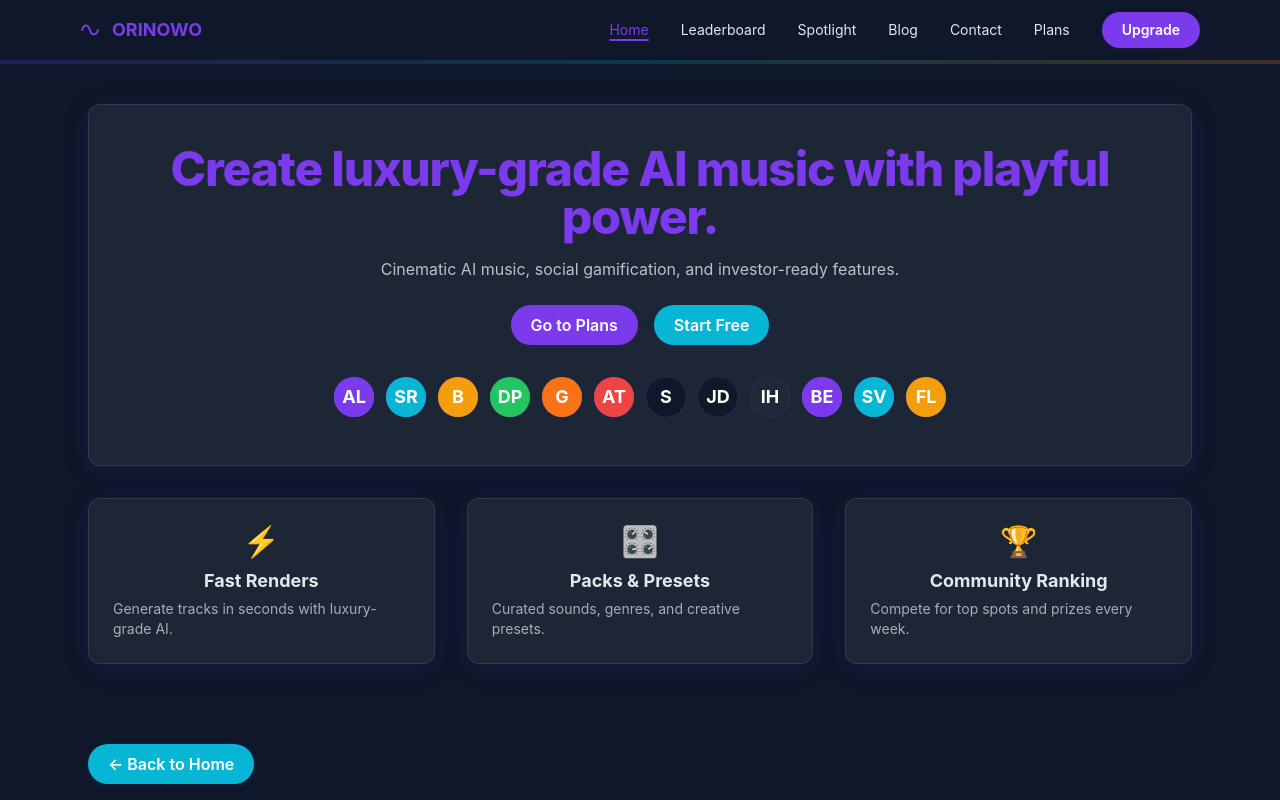
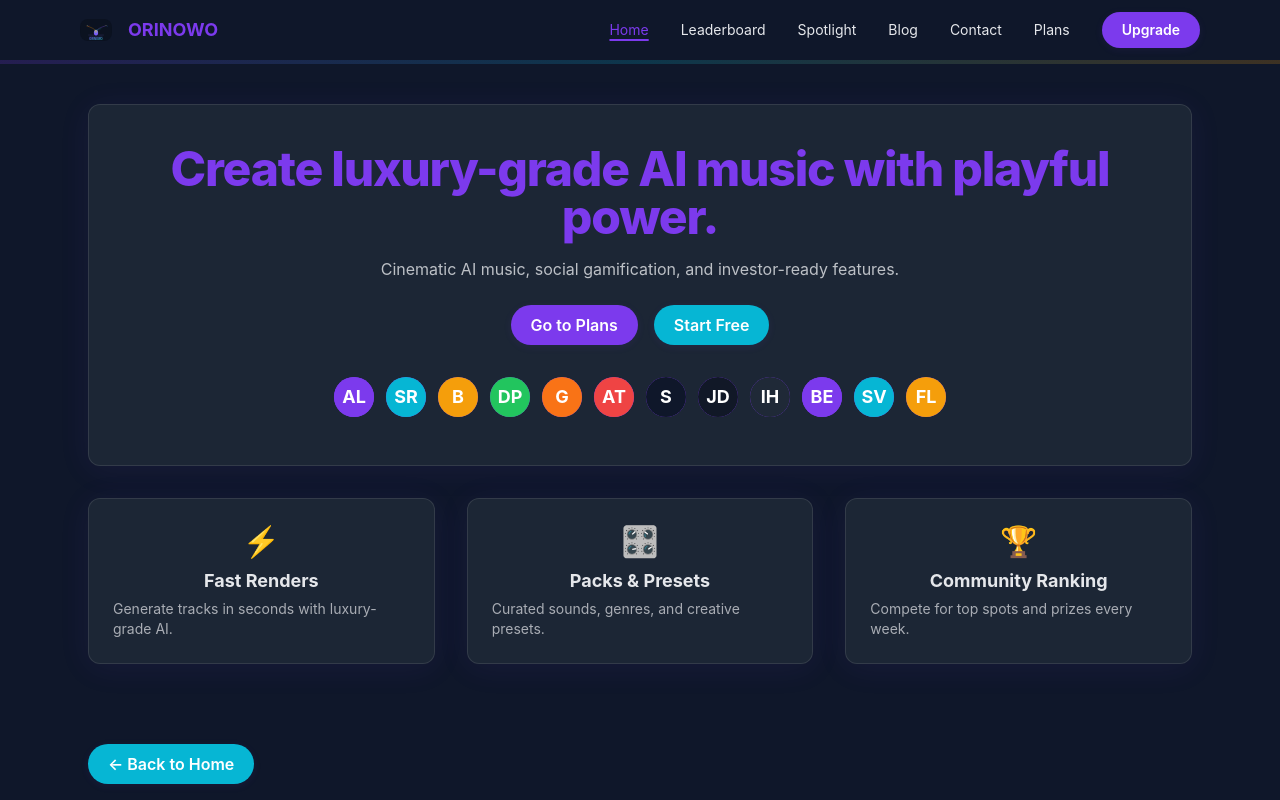
Before and after one commit to Orinowoai/Orinowowa, a Next.js app: page / in a window 1280 px wide. Shown: the top 800 px of the page. Built offline with nearby package versions, Linux system fonts and the light colour scheme.

Commit message:
feat: add merch-ready logo to navbar

```diff
--- a/components/Logo.tsx
+++ b/components/Logo.tsx
@@ -1,12 +1,10 @@
 import React from 'react';
 
-export default function Logo({ className = '' }: { className?: string }) {
+export default function Logo({ className = '', size = 32, label = true }: { className?: string; size?: number; label?: boolean }) {
   return (
-    <span className={`flex items-center gap-2 font-bold text-primary text-lg ${className}`} aria-label="Orinowo logo">
-      <svg width="24" height="24" viewBox="0 0 24 24" fill="none" aria-hidden="true">
-        <path d="M2 12c2-6 6-6 8 0s6 6 8 0" stroke="#7C3AED" strokeWidth="2" strokeLinecap="round" strokeLinejoin="round"/>
-      </svg>
-      ORINOWO
+    <span className={`flex items-center gap-3 font-bold text-primary text-lg ${className}`} aria-label="Orinowo logo">
+      <img src="/orinowo-logo.svg" alt="Orinowo merch logo" width={size} height={size * 0.67} style={{display:'inline-block',verticalAlign:'middle',borderRadius:'8px'}} />
+      {label && <span className="ml-1">ORINOWO</span>}
     </span>
   );
 }
```
Also changed, not shown: public/orinowo-logo.svg (added).
